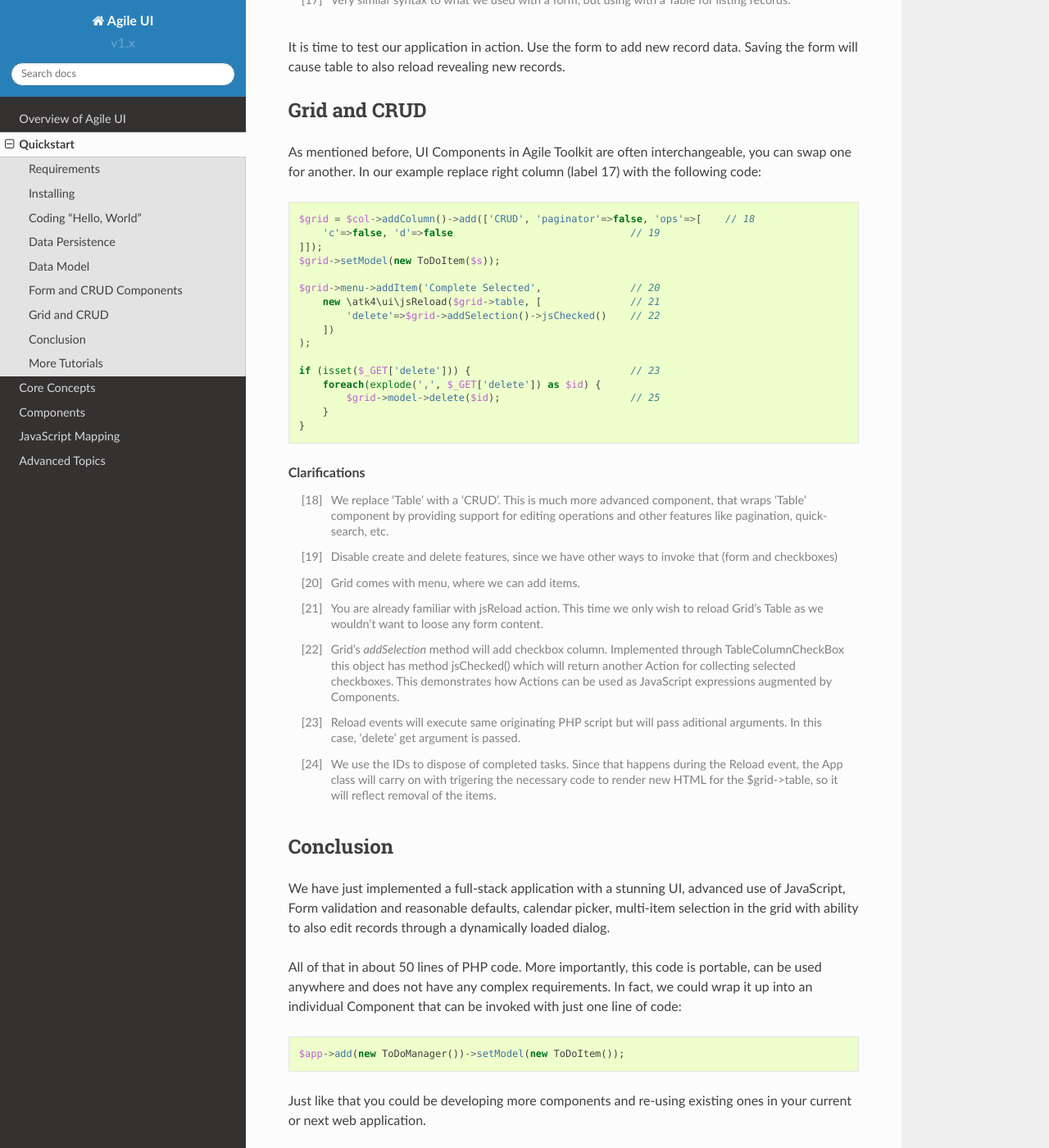
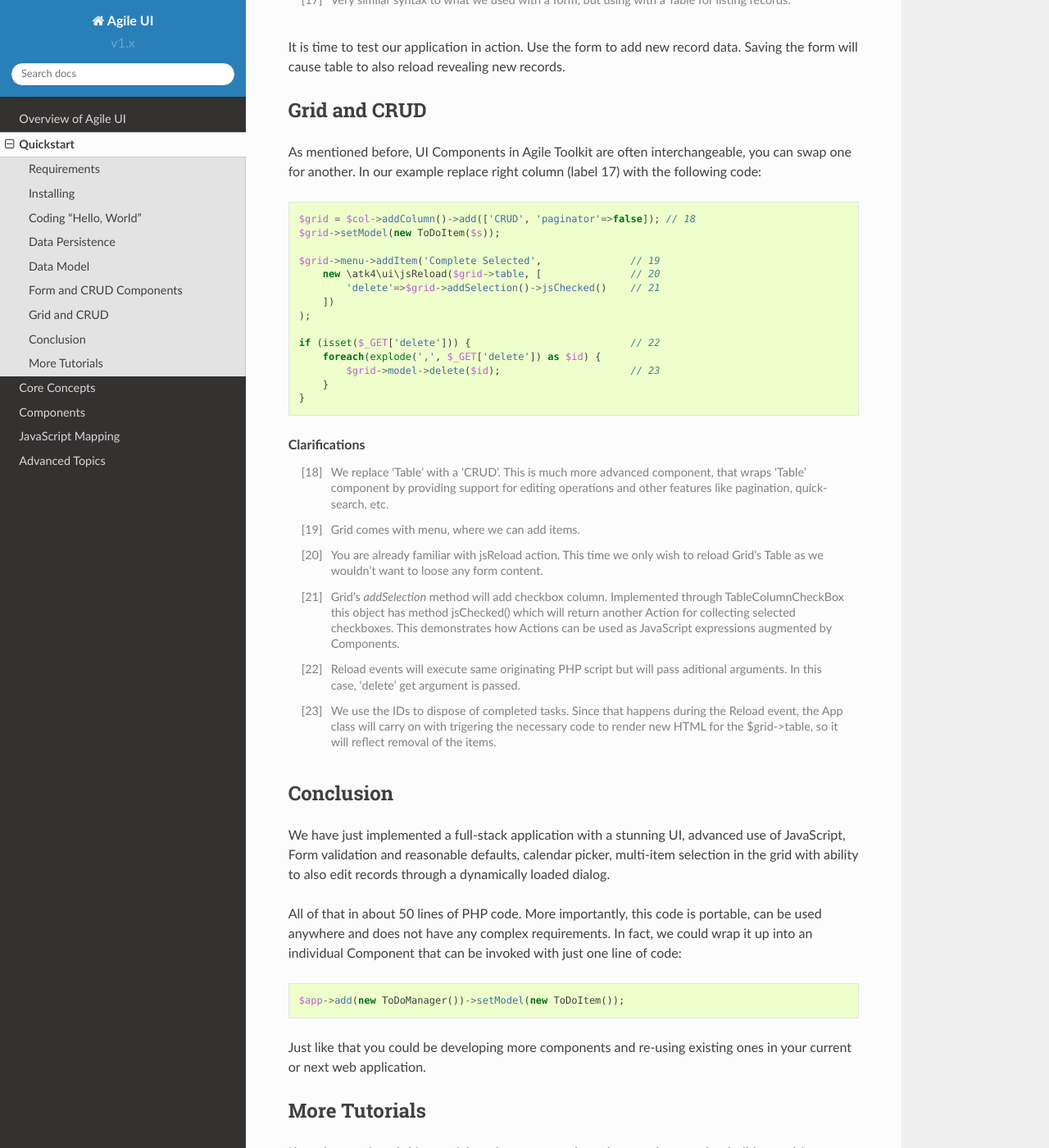
Before and after one commit to atk4/ui, a Sphinx documentation site: the page built from docs/quickstart.rst, in a window 1280 px wide and 1400 px high, scrolled down 3479 px. Shown: the whole window at 82% size. Built offline with Sphinx 7.4.7 and the Read the Docs theme 2.0.0, drawn with Linux system fonts in a browser that asks for light colours; pages that are not in the unit, such as notebooks, are missing from menus.

```diff
--- a/docs/quickstart.rst
+++ b/docs/quickstart.rst
@@ -174,20 +174,18 @@ Grid and CRUD
 As mentioned before, UI Components in Agile Toolkit are often interchangeable, you can swap one for
 another. In our example replace right column (label 17) with the following code::
 
-    $grid = $col->addColumn()->add(['CRUD', 'paginator'=>false, 'ops'=>[    // 18
-        'c'=>false, 'd'=>false                              // 19
-    ]]);
+    $grid = $col->addColumn()->add(['CRUD', 'paginator'=>false]); // 18
     $grid->setModel(new ToDoItem($s));
 
-    $grid->menu->addItem('Complete Selected',               // 20
-        new \atk4\ui\jsReload($grid->table, [               // 21
-            'delete'=>$grid->addSelection()->jsChecked()    // 22
+    $grid->menu->addItem('Complete Selected',               // 19
+        new \atk4\ui\jsReload($grid->table, [               // 20
+            'delete'=>$grid->addSelection()->jsChecked()    // 21
         ])
     );
 
-    if (isset($_GET['delete'])) {                           // 23
+    if (isset($_GET['delete'])) {                           // 22
         foreach(explode(',', $_GET['delete']) as $id) {
-            $grid->model->delete($id);                      // 25
+            $grid->model->delete($id);                      // 23
         }
     }
 
@@ -196,8 +194,6 @@ another. In our example replace right column (label 17) with the following code:
 .. [#] We replace 'Table' with a 'CRUD'. This is much more advanced component, that wraps
     'Table' component by providing support for editing operations and other features like
     pagination, quick-search, etc.
-
-.. [#] Disable create and delete features, since we have other ways to invoke that (form and checkboxes)
 
 .. [#] Grid comes with menu, where we can add items.
 
```
